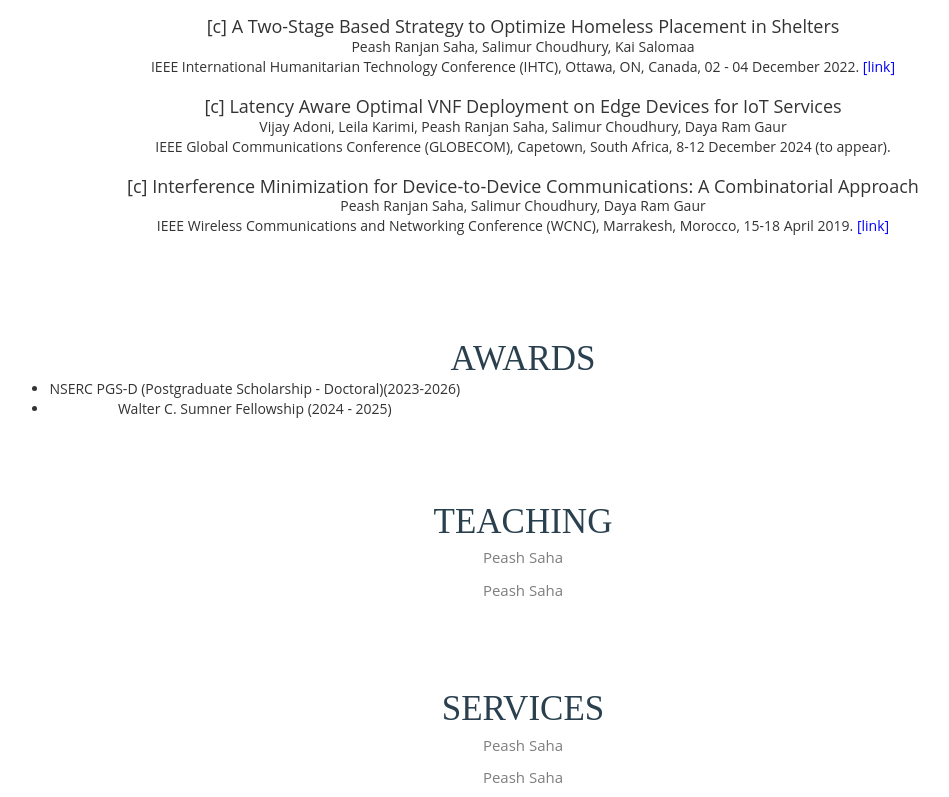
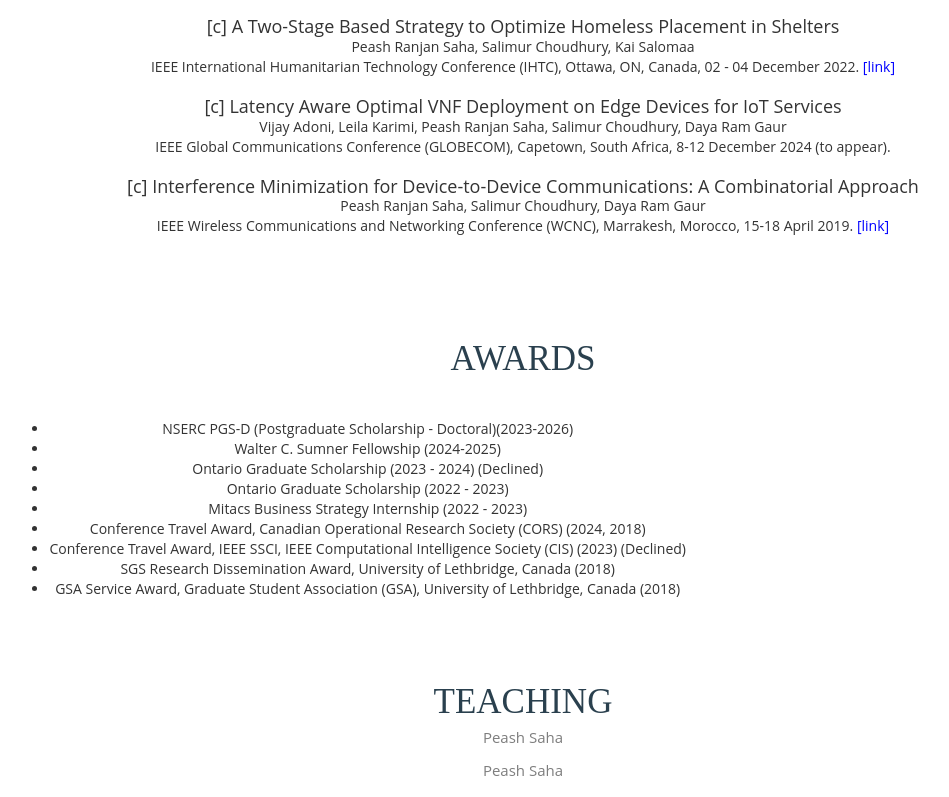
Before and after one commit to Peash-Saha/Peash-Saha.github.io, a plain HTML site: page index.html in a window 1280 px wide. Shown: the part 1296-2093 px from the top of the page, without its empty margins (117-1066 px from the left). Drawn offline with Linux system fonts and the light colour scheme; files whose address does not match are found by name.

Commit message:
Update index.html

```diff
--- a/index.html
+++ b/index.html
@@ -85,7 +85,7 @@ Smartphone Compatible web template, free webdesigns for Nokia, Samsung, LG, Sony
 		<div class="services-header">
 			<h3>Education</h3>
 			<div class="services-text">
-				<p>Ph.D. in Computer Science, Queen's University, Kingston, ON, Canada. (2022 - Ongoing)</p>
+				<p>Ph.D. in Computer Science, Queen's University, Kingston, ON, Canada. (2022-Ongoing)</p>
 				<p>MSc in Computer Science, University of Lethbridge, Lethbridge, AB, Canada. (2017-2018) </p>
 				<p>BSc in Computer Science & Engineering, University of Chiitagong, Chittagong, Bangladesh. (2009-2014) </p>
 			</div>
@@ -138,6 +138,7 @@ Smartphone Compatible web template, free webdesigns for Nokia, Samsung, LG, Sony
 	<div class="container">
 		<div class="services-header">
 			<h3>Awards</h3>
+			<br/><br/>
 			<div class="services-text">
 				<table cellspacing="0" cellpadding="0">
 					<tr>
@@ -145,7 +146,14 @@ Smartphone Compatible web template, free webdesigns for Nokia, Samsung, LG, Sony
 					<td>
 					<ul>
 					<li>NSERC PGS-D (Postgraduate Scholarship - Doctoral)(2023-2026)</li>
-					<li>Walter C. Sumner Fellowship (2024 - 2025)</li>
+					<li>Walter C. Sumner Fellowship (2024-2025)</li>
+					<li>Ontario Graduate Scholarship (2023 - 2024) (Declined)</li>
+					<li>Ontario Graduate Scholarship (2022 - 2023) </li>
+					<li>Mitacs Business Strategy Internship (2022 - 2023) </li>
+					<li>Conference Travel Award, Canadian Operational Research Society (CORS) (2024, 2018) </li>
+					<li>Conference Travel Award, IEEE SSCI, IEEE Computational Intelligence Society (CIS) (2023) (Declined) </li>
+					<li>SGS Research Dissemination Award, University of Lethbridge, Canada (2018)</li>
+					<li>GSA Service Award, Graduate Student Association (GSA), University of Lethbridge, Canada (2018)</li>
 					</ul>
 					</td>
 					</tr>
```
